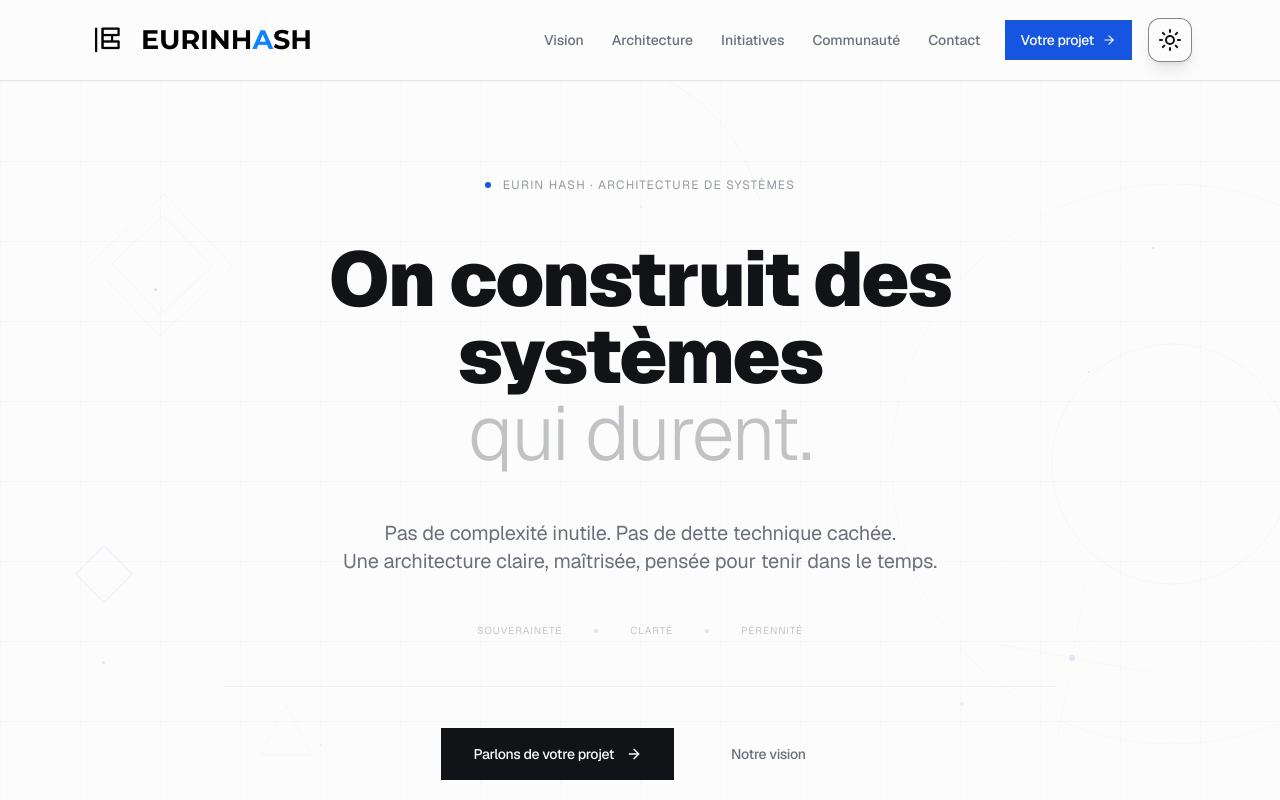
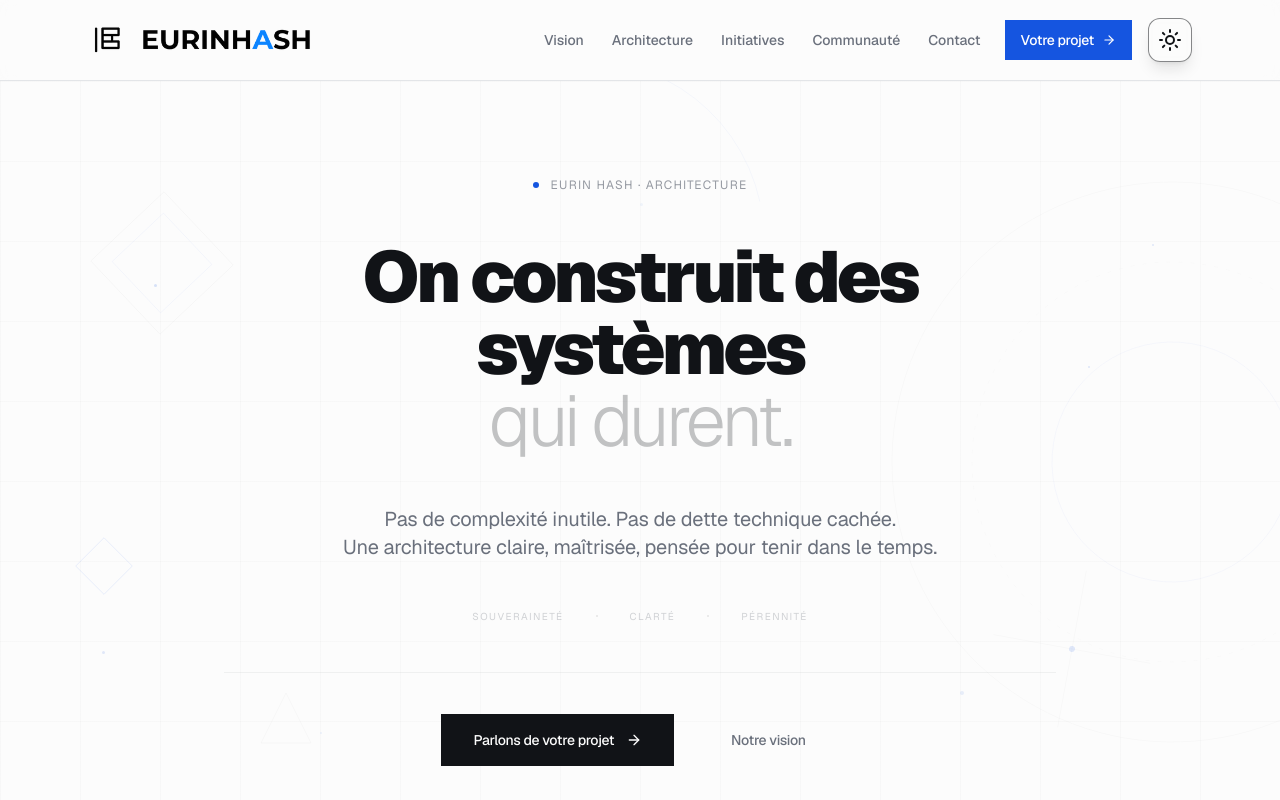
Before and after one commit to digitaleflex/eurinhash-cs, a Next.js app: page / in a window 1280 px wide. Shown: the top 800 px of the page. Built offline with nearby package versions, Linux system fonts and the light colour scheme.

Commit message:
feat: Implement Hero section for the homepage, featuring animated background elements and calls to action.

```diff
--- a/components/home/hero.tsx
+++ b/components/home/hero.tsx
@@ -133,15 +133,15 @@ export default function Hero() {
             <div className="mx-auto max-w-4xl px-4 sm:px-8 flex flex-col items-center gap-12 relative z-10">
 
                 {/* Label discret */}
-                <div className="flex items-center gap-3">
-                    <div className="w-1.5 h-1.5 bg-accent rounded-full" />
-                    <span className="text-xs font-mono text-muted-foreground tracking-widest uppercase opacity-70">
-                        Eurin Hash · Architecture de Systèmes
+                <div className="flex items-center gap-2 sm:gap-3">
+                    <div className="w-1 h-1 sm:w-1.5 sm:h-1.5 bg-accent rounded-full" />
+                    <span className="text-[10px] sm:text-xs font-mono text-muted-foreground tracking-widest uppercase opacity-70">
+                        Eurin Hash · Architecture
                     </span>
                 </div>
 
                 {/* H1 */}
-                <h1 className="font-black tracking-tight leading-none text-foreground">
+                <h1 className="text-[2.2rem] xs:text-4xl sm:text-6xl md:text-7xl font-black tracking-tighter leading-[1.1] sm:leading-none text-foreground px-2">
                     On construit des systèmes<br />
                     <span className="text-foreground/25 font-light">qui durent.</span>
                 </h1>
@@ -153,11 +153,11 @@ export default function Hero() {
                 </p>
 
                 {/* Piliers */}
-                <div className="flex items-center gap-8 text-[10px] text-muted-foreground/40 font-mono tracking-widest uppercase">
+                <div className="flex flex-wrap items-center justify-center gap-x-3 gap-y-2 sm:gap-8 text-[8px] xs:text-[9px] sm:text-[10px] text-muted-foreground/30 font-mono tracking-[0.15em] uppercase">
                     <span>Souveraineté</span>
-                    <span className="w-1 h-1 bg-foreground/10 rounded-full" />
+                    <span className="w-0.5 h-0.5 bg-foreground/10 rounded-full" />
                     <span>Clarté</span>
-                    <span className="w-1 h-1 bg-foreground/10 rounded-full" />
+                    <span className="w-0.5 h-0.5 bg-foreground/10 rounded-full" />
                     <span>Pérennité</span>
                 </div>
 
```
